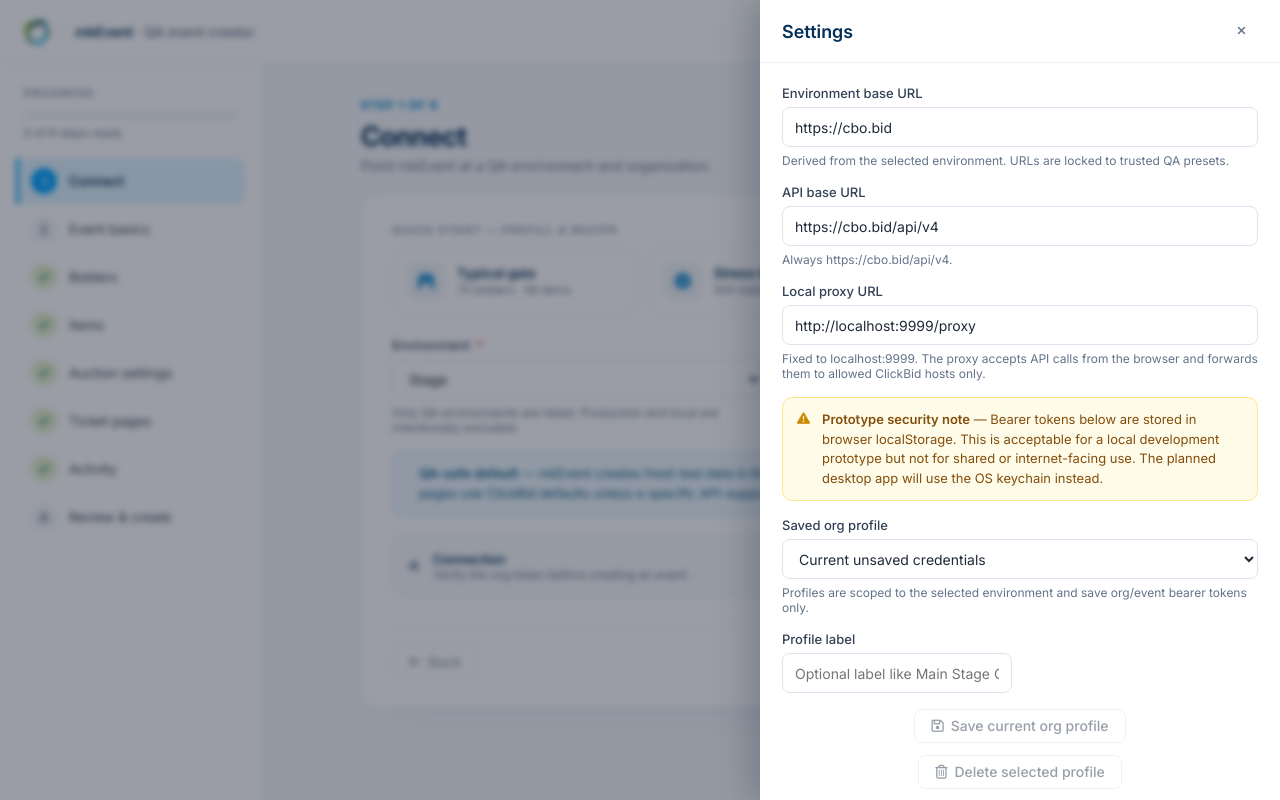
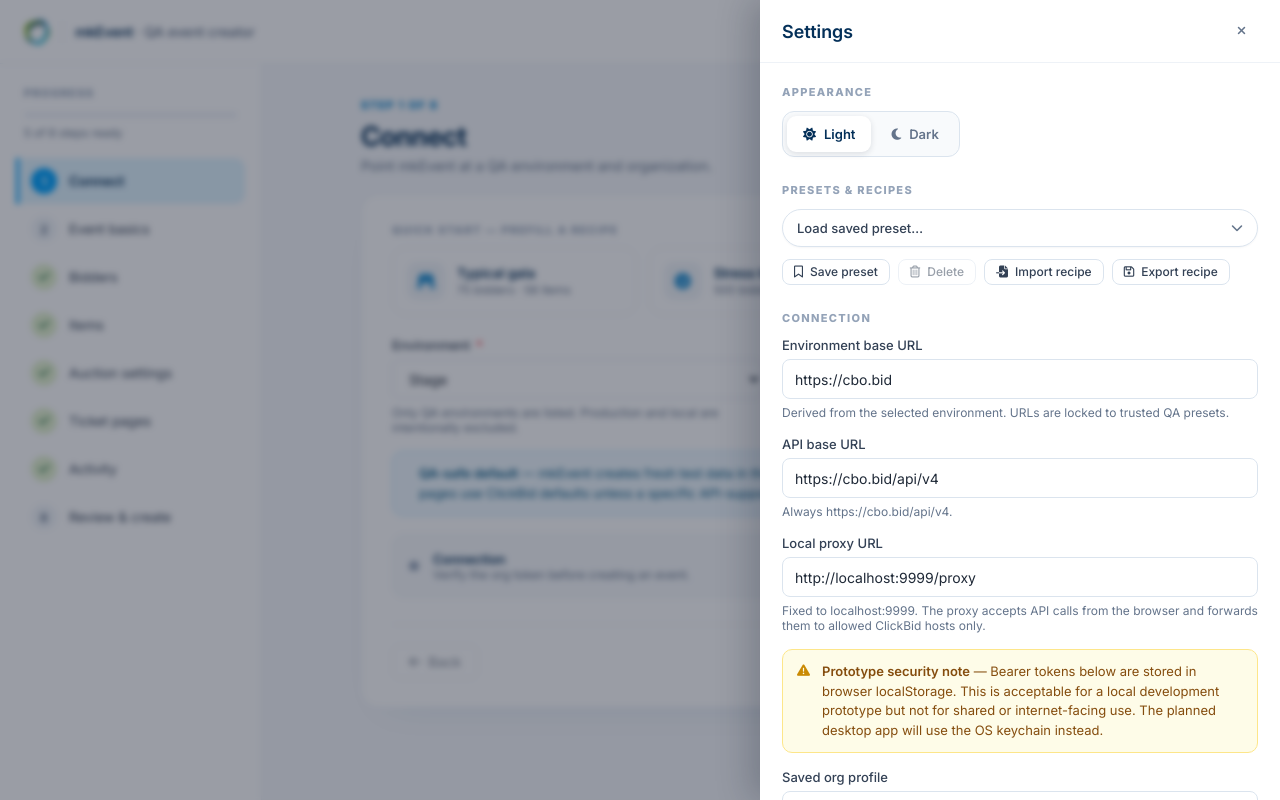
Before and after one commit to bradicals/mkEvent, a React (Vite) app: page / in a window 1280 px wide. Both pictures are taken after a click on the button "Settings". Built offline with nearby package versions, Linux system fonts and the light colour scheme.

Commit message:
feat(settings): add theme toggle and move presets/recipes into the drawer

```diff
--- a/src/renderer/App.jsx
+++ b/src/renderer/App.jsx
@@ -242,18 +242,6 @@
           <button type="submit" className="btn btn-primary" disabled={!trimmed}>Save preset</button>
         </div>
       </form>
-    </div>
-  );
-}
-
-function ConfigToolbar({ presets, selectedPresetId, onSelectPreset, onSavePreset, onDeletePreset, onImportRecipe, onExportRecipe }) {
-  return (
-    <div className="page-toolbar" style={{ display: 'flex', alignItems: 'center', gap: 10, flexWrap: 'wrap', marginTop: 16 }}>
-      <PresetPicker presets={presets} selectedPresetId={selectedPresetId} onSelectPreset={onSelectPreset} />
-      <button className="btn btn-outline" onClick={onSavePreset}><i className="fa-regular fa-bookmark"></i> Save preset</button>
-      <button className="btn btn-outline" disabled={!selectedPresetId} onClick={onDeletePreset}><i className="fa-regular fa-trash-can"></i> Delete preset</button>
-      <button className="btn btn-outline" onClick={onImportRecipe}><i className="fa-solid fa-file-import"></i> Import recipe</button>
-      <button className="btn btn-outline" onClick={onExportRecipe}><i className="fa-regular fa-floppy-disk"></i> Export recipe</button>
     </div>
   );
 }
@@ -624,7 +612,6 @@
       {runRequest && (
         <RunModal config={runRequest.config} recipe={runRequest.recipe} onClose={() => setRunRequest(null)} />
       )}
-      {/* Settings drawer stays as-is for now; extended in Task 5 */}
       {showSettings && (
         <>
           <div className="settings-backdrop" onClick={closeSettings} />
@@ -634,7 +621,35 @@
               <button className="btn btn-ghost btn-sm" onClick={closeSettings} aria-label="Close settings"><i className="fa-solid fa-xmark" /></button>
             </div>
             <div className="settings-aside-body">
-              <SettingsBody data={cfg.api} set={set('api')} onTestConnection={testConnection} testState={testState} testError={testError} onSaveProfile={saveApiProfile} onLoadProfile={loadApiProfile} onDeleteProfile={deleteApiProfile} />
+              <section className="drawer-section">
+                <h3 className="drawer-h">Appearance</h3>
+                <div className="theme-toggle" role="group" aria-label="Theme">
+                  <button type="button" className={theme === 'light' ? 'is-active' : ''} onClick={() => setTheme('light')}>
+                    <i className="fa-solid fa-sun" /> Light
+                  </button>
+                  <button type="button" className={theme === 'dark' ? 'is-active' : ''} onClick={() => setTheme('dark')}>
+                    <i className="fa-solid fa-moon" /> Dark
+                  </button>
+                </div>
+              </section>
+
+              <section className="drawer-section">
+                <h3 className="drawer-h">Presets &amp; recipes</h3>
+                <div className="drawer-presets">
+                  <PresetPicker presets={savedPresets} selectedPresetId={selectedPresetId} onSelectPreset={loadPreset} />
+                  <div className="drawer-preset-actions">
+                    <button className="btn btn-outline btn-sm" onClick={savePreset}><i className="fa-regular fa-bookmark" /> Save preset</button>
+                    <button className="btn btn-outline btn-sm" disabled={!selectedPresetId} onClick={deletePreset}><i className="fa-regular fa-trash-can" /> Delete</button>
+                    <button className="btn btn-outline btn-sm" onClick={() => importInputRef.current?.click()}><i className="fa-solid fa-file-import" /> Import recipe</button>
+                    <button className="btn btn-outline btn-sm" onClick={exportRecipe}><i className="fa-regular fa-floppy-disk" /> Export recipe</button>
+                  </div>
+                </div>
+              </section>
+
+              <section className="drawer-section">
+                <h3 className="drawer-h">Connection</h3>
+                <SettingsBody data={cfg.api} set={set('api')} onTestConnection={testConnection} testState={testState} testError={testError} onSaveProfile={saveApiProfile} onLoadProfile={loadApiProfile} onDeleteProfile={deleteApiProfile} />
+              </section>
             </div>
           </aside>
         </>
--- a/src/renderer/app.css
+++ b/src/renderer/app.css
@@ -452,6 +452,13 @@
   overflow-y: auto;
   padding: 22px;
 }
+.drawer-section { margin-bottom: 26px; }
+.drawer-h { font-size: 11px; font-weight: 800; letter-spacing: 0.12em; text-transform: uppercase; color: var(--muted2); margin: 0 0 12px; }
+.theme-toggle { display: inline-flex; gap: 4px; padding: 4px; border: 1px solid var(--input-border); border-radius: 12px; background: var(--prefix-bg); }
+.theme-toggle button { display: inline-flex; align-items: center; gap: 8px; height: 36px; padding: 0 16px; border: none; border-radius: 9px; background: transparent; color: var(--muted); font-size: 13px; font-weight: 600; cursor: pointer; }
+.theme-toggle button.is-active { background: var(--card-bg); color: var(--heading); box-shadow: 0 2px 6px rgba(15,23,42,0.12); }
+.drawer-presets { display: flex; flex-direction: column; gap: 12px; }
+.drawer-preset-actions { display: flex; flex-wrap: wrap; gap: 8px; }
 @keyframes slideInRight {
   from { transform: translateX(100%); }
   to { transform: translateX(0); }
```
